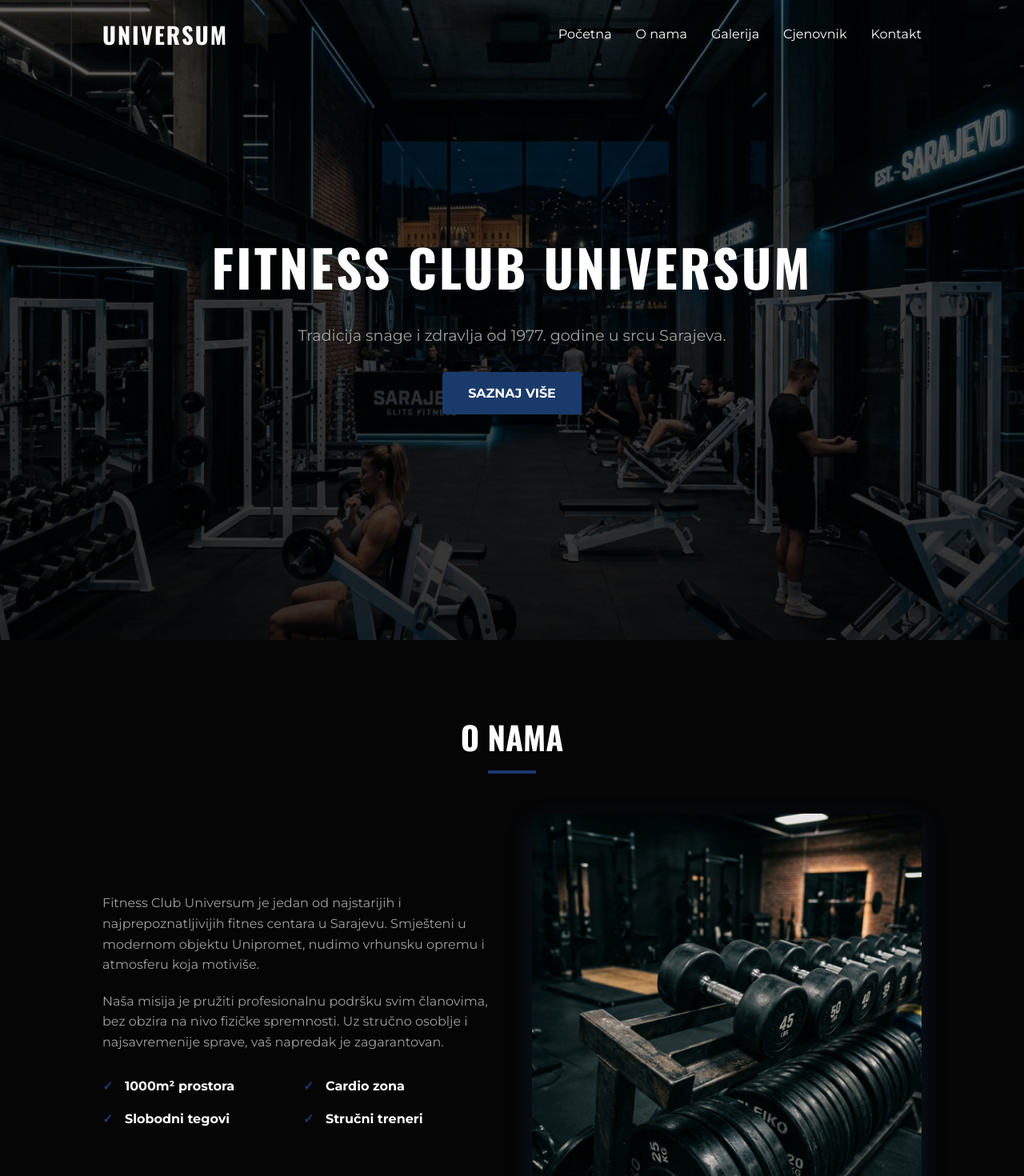
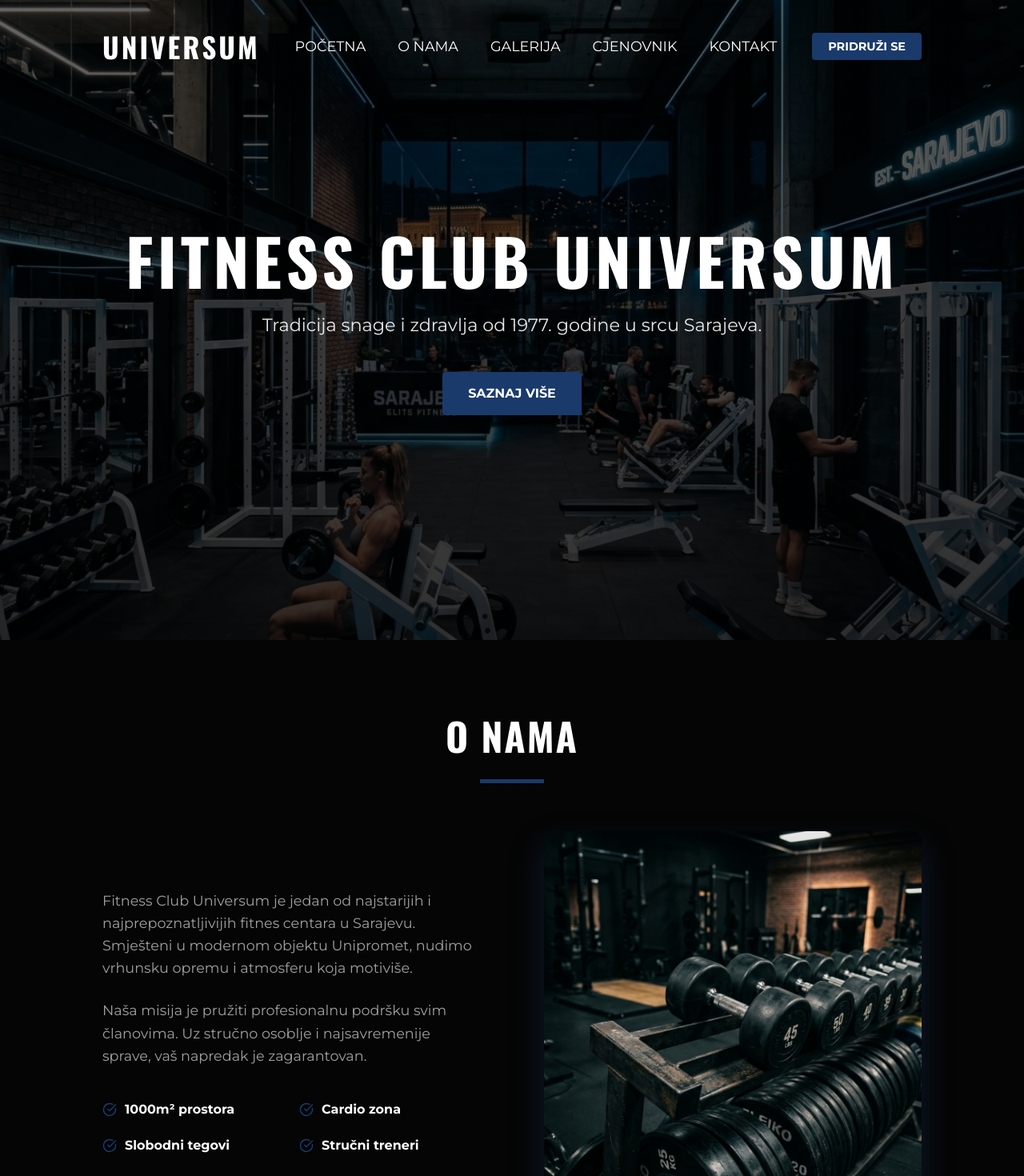
Before and after one commit to AEZAKKMI123/universum, a React (Vite) app: page / in a window 1280 px wide. Shown: the top 1470 px of the page at 80% size. Built offline with nearby package versions, Linux system fonts and the light colour scheme.

Commit message:
feat: Enhanced footer, centered navbar, hero animation, updated pricing, and added testimonials

```diff
--- a/package.json
+++ b/package.json
@@ -11,6 +11,7 @@
   },
   "dependencies": {
     "framer-motion": "^12.38.0",
+    "lucide-react": "^1.16.0",
     "react": "^19.2.6",
     "react-dom": "^19.2.6"
   },
--- a/src/App.css
+++ b/src/App.css
@@ -4,9 +4,9 @@
   top: 0;
   left: 0;
   width: 100%;
-  padding: 20px 10%;
+  padding: 30px 10%;
   display: flex;
-  justify-content: space-between;
+  justify-content: center;
   align-items: center;
   z-index: 1000;
   transition: var(--transition);
@@ -14,7 +14,7 @@
 
 .navbar.scrolled {
   background-color: rgba(5, 5, 5, 0.95);
-  padding: 15px 10%;
+  padding: 20px 10%;
   border-bottom: 1px solid var(--accent-blue);
 }
 
@@ -23,22 +23,38 @@
   justify-content: space-between;
   align-items: center;
   width: 100%;
+  max-width: 1200px;
 }
 
 .nav-logo {
-  font-size: 1.8rem;
+  font-size: 2.2rem;
   font-weight: bold;
   color: var(--text-color);
-  letter-spacing: 2px;
+  letter-spacing: 3px;
 }
 
 .nav-links {
   display: flex;
-  gap: 30px;
+  gap: 40px;
+}
+
+.nav-links a {
+  font-size: 1.1rem;
+  font-weight: 500;
+  text-transform: uppercase;
 }
 
 .nav-links a:hover {
   color: var(--accent-blue-light);
+}
+
+.btn-small {
+  padding: 8px 20px;
+  background-color: var(--accent-blue);
+  border-radius: 4px;
+  font-size: 0.9rem;
+  font-weight: bold;
+  text-transform: uppercase;
 }
 
 /* Hero Section */
@@ -54,34 +70,37 @@
 }
 
 .hero-content h1 {
-  font-size: 4rem;
+  font-size: 5rem;
   margin-bottom: 20px;
-  letter-spacing: 3px;
+  letter-spacing: 5px;
+  line-height: 1.1;
 }
 
 .hero-content p {
-  font-size: 1.2rem;
-  color: var(--grey-text);
-  margin-bottom: 30px;
-  max-width: 600px;
+  font-size: 1.4rem;
+  color: var(--text-color);
+  margin-bottom: 40px;
+  max-width: 700px;
   margin-left: auto;
   margin-right: auto;
+  opacity: 0.9;
 }
 
 /* Section Header */
 .section-header {
   text-align: center;
-  margin-bottom: 50px;
+  margin-bottom: 60px;
 }
 
 .section-header h2 {
-  font-size: 2.5rem;
-  margin-bottom: 10px;
+  font-size: 3rem;
+  margin-bottom: 15px;
+  letter-spacing: 2px;
 }
 
 .underline {
-  width: 60px;
-  height: 4px;
+  width: 80px;
+  height: 5px;
   background-color: var(--accent-blue);
   margin: 0 auto;
 }
@@ -90,35 +109,38 @@
 .about-content {
   display: grid;
   grid-template-columns: 1fr 1fr;
-  gap: 50px;
+  gap: 80px;
   align-items: center;
 }
 
 .about-text p {
-  margin-bottom: 20px;
+  font-size: 1.1rem;
+  margin-bottom: 25px;
   color: var(--grey-text);
 }
 
 .features {
   display: grid;
   grid-template-columns: 1fr 1fr;
-  gap: 15px;
-  margin-top: 30px;
+  gap: 20px;
+  margin-top: 40px;
 }
 
 .feature {
-  font-weight: bold;
+  font-weight: 600;
+  display: flex;
+  align-items: center;
+  gap: 10px;
 }
 
-.feature span {
+.feature svg {
   color: var(--accent-blue);
-  margin-right: 10px;
 }
 
 .about-image img {
   width: 100%;
-  border-radius: 8px;
-  box-shadow: 0 10px 30px rgba(26, 58, 108, 0.3);
+  border-radius: 12px;
+  box-shadow: 0 20px 40px rgba(26, 58, 108, 0.4);
 }
 
 /* Gallery Section */
@@ -131,7 +153,7 @@
 .gallery-item {
   height: 250px;
   overflow: hidden;
-  border-radius: 4px;
+  border-radius: 8px;
 }
 
 .gallery-item img {
@@ -156,8 +178,8 @@
 .pricing-card {
   background-color: #111;
   padding: 40px;
-  border-radius: 8px;
-  width: 300px;
+  border-radius: 12px;
+  width: 320px;
   text-align: center;
   position: relative;
   transition: var(--transition);
@@ -170,7 +192,7 @@
 }
 
 .pricing-card.active {
-  background-color: #1a1a1a;
+  background-color: #151515;
   border: 2px solid var(--accent-blue);
 }
 
@@ -187,106 +209,181 @@
 }
 
 .price {
-  font-size: 2.5rem;
+  font-size: 3rem;
   font-weight: bold;
-  margin: 20px 0;
-  color: var(--accent-blue-light);
+  margin: 25px 0;
+  color: var(--text-color);
 }
 
 .pricing-card ul {
-  margin-bottom: 30px;
+  margin-bottom: 35px;
   text-align: left;
 }
 
 .pricing-card li {
-  margin-bottom: 10px;
+  margin-bottom: 15px;
   color: var(--grey-text);
+  display: flex;
+  align-items: center;
+  gap: 10px;
+}
+
+.pricing-card li::before {
+  content: "✓";
+  color: var(--accent-blue);
 }
 
 .btn-outline {
   display: inline-block;
-  padding: 10px 25px;
+  padding: 12px 30px;
   border: 2px solid var(--accent-blue);
   color: white;
   border-radius: 4px;
   font-weight: bold;
+  text-transform: uppercase;
 }
 
 .btn-outline:hover {
   background-color: var(--accent-blue);
 }
 
+/* Testimonials */
+.testimonials {
+  background-color: #0a0a0a;
+  padding: 100px 10%;
+}
+
+.testimonials-grid {
+  display: grid;
+  grid-template-columns: repeat(auto-fit, minmax(300px, 1fr));
+  gap: 30px;
+}
+
+.testimonial-card {
+  background-color: #111;
+  padding: 40px;
+  border-radius: 10px;
+  border: 1px solid #222;
+  position: relative;
+}
+
+.quote-icon {
+  color: var(--accent-blue);
+  margin-bottom: 20px;
+  opacity: 0.5;
+}
+
+.testimonial-card p {
+  font-style: italic;
+  color: var(--grey-text);
+  margin-bottom: 20px;
+}
+
+.testimonial-card h4 {
+  color: var(--text-color);
+  font-family: 'Oswald', sans-serif;
+}
+
 /* Contact Section */
 .contact-container {
   display: grid;
-  grid-template-columns: 1fr 1fr;
-  gap: 50px;
+  grid-template-columns: 1fr 1.2fr;
+  gap: 80px;
 }
 
-.contact-info h3 {
-  margin-bottom: 20px;
-  color: var(--accent-blue-light);
+.contact-item {
+  display: flex;
+  gap: 20px;
+  margin-bottom: 30px;
+  align-items: flex-start;
 }
 
-.contact-info p {
+.contact-icon {
+  color: var(--accent-blue);
+  flex-shrink: 0;
+}
+
+/* Footer Enhanced */
+.footer {
+  background-color: #050505;
+  padding: 80px 10% 40px;
+  border-top: 1px solid #111;
+}
+
+.footer-content {
+  display: grid;
+  grid-template-columns: 2fr 1fr 1fr;
+  gap: 60px;
+  margin-bottom: 60px;
+}
+
+.footer-col h4 {
+  font-family: 'Oswald', sans-serif;
+  font-size: 1.4rem;
+  margin-bottom: 30px;
+  color: var(--text-color);
+  text-transform: uppercase;
+}
+
+.footer-col p {
+  color: var(--grey-text);
+  margin-bottom: 20px;
+  line-height: 1.8;
+}
+
+.footer-col ul li {
   margin-bottom: 15px;
+}
+
+.footer-col ul li a {
   color: var(--grey-text);
 }
 
-.social-links {
+.footer-col ul li a:hover {
+  color: var(--accent-blue);
+  padding-left: 5px;
+}
+
+.footer-socials {
   display: flex;
   gap: 20px;
-  margin-top: 30px;
 }
 
-.social-links a {
-  color: var(--accent-blue);
-  font-weight: bold;
+.footer-socials a {
+  width: 40px;
+  height: 40px;
+  background-color: #111;
+  display: flex;
+  align-items: center;
+  justify-content: center;
+  border-radius: 50%;
+  color: var(--text-color);
+  transition: var(--transition);
 }
 
-.contact-form form {
-  display: flex;
-  flex-direction: column;
-  gap: 15px;
+.footer-socials a:hover {
+  background-color: var(--accent-blue);
+  transform: translateY(-5px);
 }
 
-.contact-form input, .contact-form textarea {
-  padding: 15px;
-  background-color: #111;
-  border: 1px solid #222;
-  color: white;
-  border-radius: 4px;
-  outline: none;
-}
-
-.contact-form input:focus, .contact-form textarea:focus {
-  border-color: var(--accent-blue);
-}
-
-/* Footer */
-.footer {
-  padding: 40px 10%;
+.footer-bottom {
   text-align: center;
-  border-top: 1px solid #222;
-  color: var(--grey-text);
+  padding-top: 40px;
+  border-top: 1px solid #111;
+  color: #444;
   font-size: 0.9rem;
 }
 
 /* Responsive */
-@media (max-width: 992px) {
-  .about-content, .contact-container {
-    grid-template-columns: 1fr;
-  }
-  .hero-content h1 {
-    font-size: 3rem;
-  }
+@media (max-width: 1200px) {
+  .hero-content h1 { font-size: 4rem; }
+  .navbar { padding: 20px 5%; }
 }
 
-@media (max-width: 768px) {
-  .nav-links {
-    display: none; /* Simplification: hiding menu on mobile for now */
+@media (max-width: 992px) {
+  .about-content, .contact-container, .footer-content {
+    grid-template-columns: 1fr;
+    gap: 40px;
   }
-  .hero-content h1 {
-    font-size: 2.5rem;
-  }
+  .nav-links { display: none; }
 }
--- a/src/App.jsx
+++ b/src/App.jsx
@@ -1,5 +1,6 @@
 import React, { useState, useEffect } from 'react';
 import { motion } from 'framer-motion';
+import { Facebook, Instagram, Phone, MapPin, Clock, CheckCircle, Quote } from 'lucide-react';
 import './App.css';
 import heroImg from './assets/hero.png';
 import weightsImg from './assets/weights.png';
@@ -10,6 +11,12 @@ const fadeIn = {
   whileInView: { opacity: 1, y: 0 },
   viewport: { once: true },
   transition: { duration: 0.6 }
+};
+
+const slideDown = {
+  initial: { opacity: 0, y: -50 },
+  animate: { opacity: 1, y: 0 },
+  transition: { duration: 0.8, ease: "easeOut" }
 };
 
 const staggerContainer = {
@@ -35,8 +42,8 @@ function App() {
       <nav className={`navbar ${isScrolled ? 'scrolled' : ''}`}>
         <div className="nav-container">
           <motion.div
-            initial={{ opacity: 0, x: -20 }}
-            animate={{ opacity: 1, x: 0 }}
+            initial={{ opacity: 0, y: -20 }}
+            animate={{ opacity: 1, y: 0 }}
             className="nav-logo"
           >
             UNIVERSUM
@@ -48,19 +55,26 @@ function App() {
             <li><a href="#pricing">Cjenovnik</a></li>
             <li><a href="#contact">Kontakt</a></li>
           </ul>
+          <div className="nav-cta">
+            <a href="#contact" className="btn-small">Pridruži se</a>
+          </div>
         </div>
       </nav>
 
       {/* Hero Section */}
       <section id="home" className="hero" style={{ backgroundImage: `linear-gradient(rgba(0,0,0,0.6), rgba(0,0,0,0.8)), url(${heroImg})` }}>
         <motion.div
-          initial={{ opacity: 0, scale: 0.9 }}
-          animate={{ opacity: 1, scale: 1 }}
-          transition={{ duration: 0.8 }}
+          {...slideDown}
           className="hero-content"
         >
           <h1>Fitness Club Universum</h1>
           <p>Tradicija snage i zdravlja od 1977. godine u srcu Sarajeva.</p>
+          <motion.div
+            initial={{ opacity: 0 }}
+            animate={{ opacity: 1 }}
+            transition={{ delay: 0.5 }}
+            className="hero-btns"
+          >
             <motion.a
               whileHover={{ scale: 1.05 }}
               whileTap={{ scale: 0.95 }}
@@ -69,6 +83,7 @@ function App() {
             >
               Saznaj više
             </motion.a>
+          </motion.div>
         </motion.div>
       </section>
 
@@ -85,12 +100,12 @@ function App() {
         <div className="about-content">
           <div className="about-text">
             <p>Fitness Club Universum je jedan od najstarijih i najprepoznatljivijih fitnes centara u Sarajevu. Smješteni u modernom objektu Unipromet, nudimo vrhunsku opremu i atmosferu koja motiviše.</p>
-            <p>Naša misija je pružiti profesionalnu podršku svim članovima, bez obzira na nivo fizičke spremnosti. Uz stručno osoblje i najsavremenije sprave, vaš napredak je zagarantovan.</p>
+            <p>Naša misija je pružiti profesionalnu podršku svim članovima. Uz stručno osoblje i najsavremenije sprave, vaš napredak je zagarantovan.</p>
             <div className="features">
-              <div className="feature"><span>✓</span> 1000m² prostora</div>
-              <div className="feature"><span>✓</span> Cardio zona</div>
-              <div className="feature"><span>✓</span> Slobodni tegovi</div>
-              <div className="feature"><span>✓</span> Stručni treneri</div>
+              <div className="feature"><CheckCircle size={18} /> 1000m² prostora</div>
+              <div className="feature"><CheckCircle size={18} /> Cardio zona</div>
+              <div className="feature"><CheckCircle size={18} /> Slobodni tegovi</div>
+              <div className="feature"><CheckCircle size={18} /> Stručni treneri</div>
             </div>
           </div>
           <motion.div
@@ -131,6 +146,31 @@ function App() {
         </motion.div>
       </motion.section>
 
+      {/* Testimonials Section (New Opinion Addition) */}
+      <section className="testimonials">
+        <div className="section-header">
+          <h2>Šta kažu naši članovi</h2>
+          <div className="underline"></div>
+        </div>
+        <div className="testimonials-grid">
+          <motion.div {...fadeIn} className="testimonial-card">
+            <Quote className="quote-icon" />
+            <p>"Jedna od najboljih teretana u gradu. Atmosfera je vrhunska, a sprave su uvijek u odličnom stanju."</p>
+            <h4>Marko M.</h4>
+          </motion.div>
+          <motion.div {...fadeIn} className="testimonial-card">
+            <Quote className="quote-icon" />
+            <p>"Osoblje je jako ljubazno i stručno. Pomogli su mi da postignem svoje ciljeve brže nego što sam očekivao."</p>
+            <h4>Selma H.</h4>
+          </motion.div>
+          <motion.div {...fadeIn} className="testimonial-card">
+            <Quote className="quote-icon" />
+            <p>"Sve preporuke za Universum. Prostor je čist, prostran i ima sve što je potrebno za pravi trening."</p>
+            <h4>Amir K.</h4>
+          </motion.div>
+        </div>
+      </section>
+
       {/* Pricing Section */}
       <motion.section
         {...fadeIn}
@@ -161,7 +201,7 @@ function App() {
           <motion.div variants={fadeIn} className="pricing-card active">
             <div className="popular">Najpopularnije</div>
             <h3>Mjesečna</h3>
-            <div className="price">60 KM</div>
+            <div className="price">70 KM</div>
             <ul>
               <li>Neograničen broj dolazaka</li>
               <li>Cardio i Snaga</li>
@@ -194,15 +234,21 @@ function App() {
         </div>
         <div className="contact-container">
           <div className="contact-info">
-            <h3>Gdje se nalazimo?</h3>
-            <p><strong>Adresa:</strong> Marka Marulića 2, Sarajevo (Unipromet)</p>
-            <p><strong>Telefon:</strong> 033 867 591</p>
-            <p><strong>Radno vrijeme:</strong></p>
+            <h3>Informacije</h3>
+            <div className="contact-item">
+              <MapPin className="contact-icon" />
+              <span>Marka Marulića 2, Sarajevo (Unipromet)</span>
+            </div>
+            <div className="contact-item">
+              <Phone className="contact-icon" />
+              <span>033 867 591 / 062 123 079</span>
+            </div>
+            <div className="contact-item">
+              <Clock className="contact-icon" />
+              <div>
                 <p>Pon - Pet: 08:00 - 23:00</p>
                 <p>Sub - Ned: 11:00 - 22:00</p>
-            <div className="social-links">
-              <a href="#">Facebook</a>
-              <a href="#">Instagram</a>
+              </div>
             </div>
           </div>
           <div className="contact-form">
@@ -216,9 +262,35 @@ function App() {
         </div>
       </motion.section>
 
-      {/* Footer */}
+      {/* Enhanced Footer */}
       <footer className="footer">
+        <div className="footer-content">
+          <div className="footer-col">
+            <div className="nav-logo">UNIVERSUM</div>
+            <p>Vodeći fitnes klub u Sarajevu sa tradicijom od preko 45 godina. Postanite dio naše zajednice.</p>
+            <div className="footer-socials">
+              <a href="#"><Facebook size={20} /></a>
+              <a href="#"><Instagram size={20} /></a>
+            </div>
+          </div>
+          <div className="footer-col">
+            <h4>Linkovi</h4>
+            <ul>
+              <li><a href="#home">Početna</a></li>
+              <li><a href="#about">O nama</a></li>
+              <li><a href="#gallery">Galerija</a></li>
+              <li><a href="#pricing">Cjenovnik</a></li>
+            </ul>
+          </div>
+          <div className="footer-col">
+            <h4>Radno Vrijeme</h4>
+            <p>Ponedjeljak - Petak: 08h - 23h</p>
+            <p>Subota - Nedjelja: 11h - 22h</p>
+          </div>
+        </div>
+        <div className="footer-bottom">
           <p>&copy; {new Date().getFullYear()} Fitness Club Universum Sarajevo. Sva prava zadržana.</p>
+        </div>
       </footer>
     </div>
   );
```
Also changed, not shown: 1 other file (tests, documents, lock files or other folders). Lines whose indentation alone changed are shown as unchanged.
